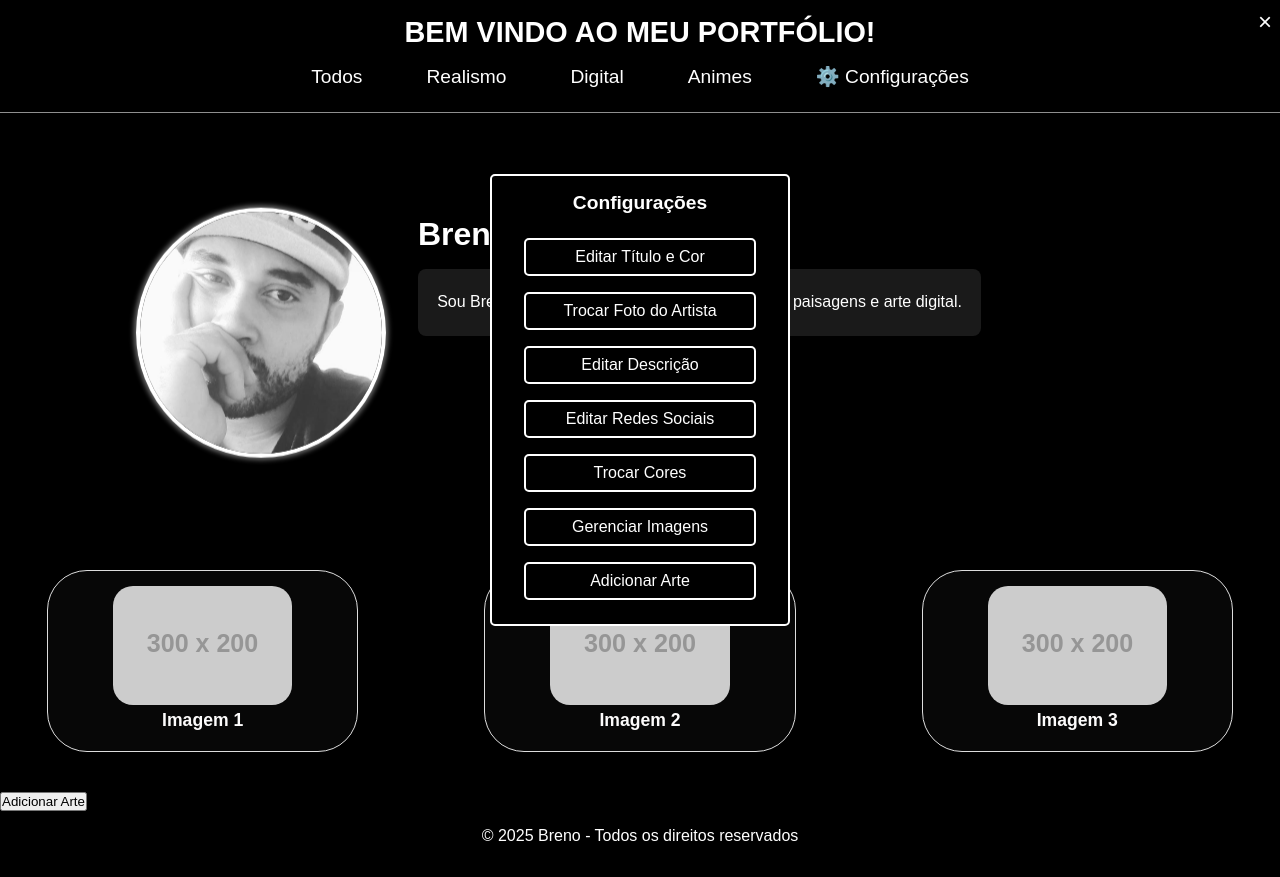
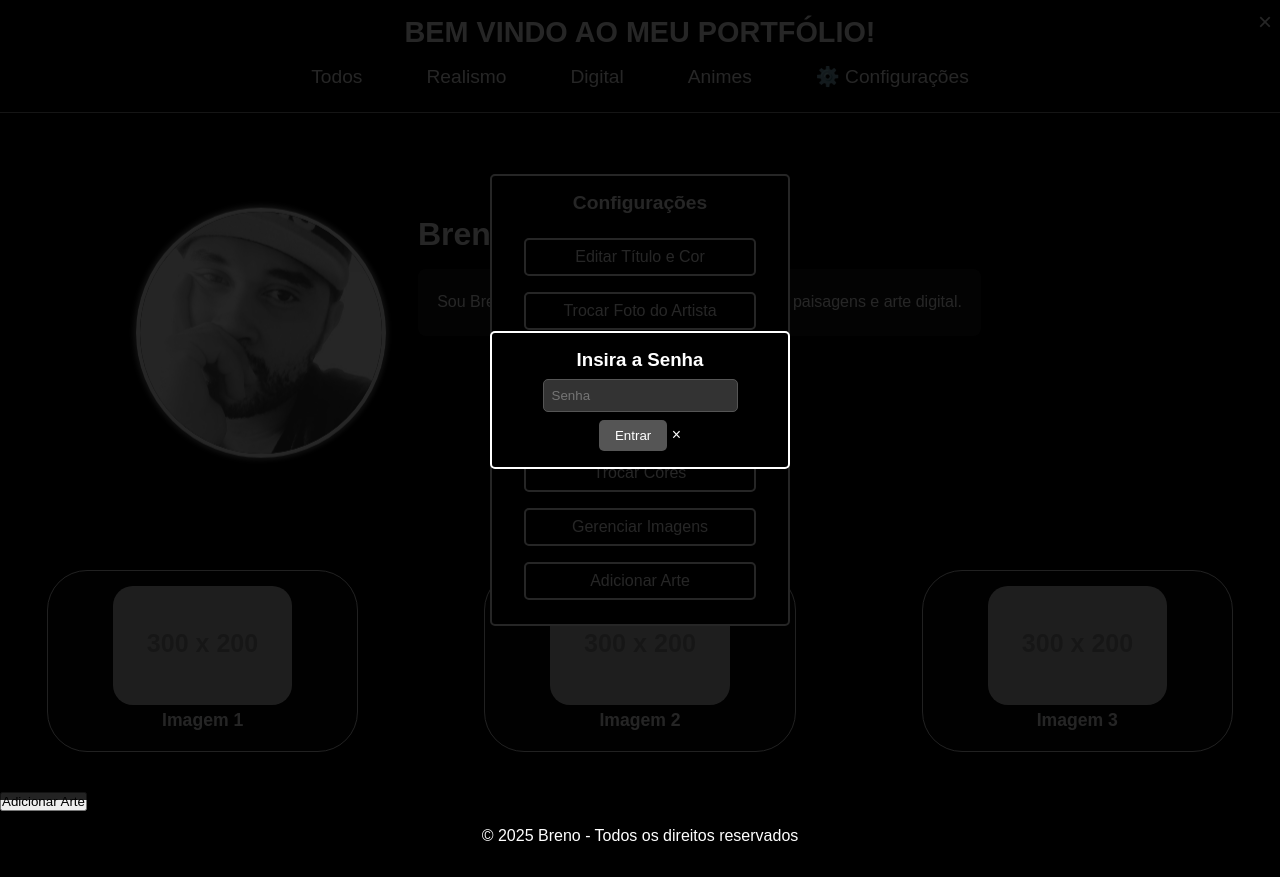
Before and after one commit to Brennogbi/desenho-portifolio, a plain HTML site: page frontend/index.html in a window 1280 px wide. Both pictures are taken after a click on the button "⚙️ Configurações". Drawn offline with Linux system fonts and the light colour scheme; no server answers; placeholder pictures from the web are drawn by us.

Commit message:
adicionado senha

```diff
--- a/backend/routes/config.js
+++ b/backend/routes/config.js
@@ -5,5 +5,6 @@
 
 router.get('/', configController.getConfig);
 router.put('/', upload.single('fotoPerfil'), configController.updateConfig);
+router.post('/auth', configController.auth); // Nova rota para autenticação
 
 module.exports = router;
--- a/frontend/script.js
+++ b/frontend/script.js
@@ -28,6 +28,65 @@ modal.appendChild(fecharModal);
 let paginaAtual = 1;
 const limite = 3;
 let currentColors = { background: '#000', text: '#fff', accent: '#fff' };
+let autenticado = false;
+
+configBtn.addEventListener('click', () => {
+  if (!autenticado) {
+    const loginModal = document.createElement('div');
+    loginModal.id = 'login-modal';
+    loginModal.className = 'modal';
+    loginModal.innerHTML = `
+      <div class="login-content">
+        <h3>Insira a Senha</h3>
+        <input type="password" id="senha-input" placeholder="Senha" />
+        <button onclick="verificarSenha()">Entrar</button>
+        <span id="fechar-login-modal">×</span>
+      </div>
+    `;
+    document.body.appendChild(loginModal);
+
+    loginModal.style.cssText = `
+      position: fixed;
+      top: 0;
+      left: 0;
+      width: 100%;
+      height: 100%;
+      background: rgba(0,0,0,0.85);
+      display: flex;
+      justify-content: center;
+      align-items: center;
+      z-index: 40;
+    `;
+
+    document.getElementById('fechar-login-modal').addEventListener('click', () => {
+      document.body.removeChild(loginModal);
+    });
+  } else {
+    configModal.classList.add('ativo');
+  }
+});
+
+async function verificarSenha() {
+  const senha = document.getElementById('senha-input').value;
+  try {
+    const res = await fetch('https://desenho-portifolio.onrender.com/api/auth', {
+      method: 'POST',
+      headers: { 'Content-Type': 'application/json' },
+      body: JSON.stringify({ senha })
+    });
+    const data = await res.json();
+    if (data.success) {
+      autenticado = true;
+      document.body.removeChild(document.getElementById('login-modal'));
+      configModal.classList.add('ativo');
+    } else {
+      alert(data.message || 'Erro ao autenticar');
+    }
+  } catch (error) {
+    console.error('Erro na autenticação:', error);
+    alert('Erro ao conectar com o servidor');
+  }
+}
 
 // Imagens fixas para exibir inicialmente
 const imagensFixas = [
--- a/frontend/style.css
+++ b/frontend/style.css
@@ -30,7 +30,6 @@ header {
   flex-direction: column;
   transition: background 0.3s, color 0.3s;
   border-bottom: 1px solid rgba(255, 255, 255, 0.562);
-
 }
 
 header h1 {
@@ -72,11 +71,9 @@ nav {
   justify-content: center;
   gap: 2rem;
   margin-top: 0.5rem;
-
 }
 
 .nav-btn {
-
   background: #000;
   color: #fff;
   border: 2px solid #fff;
@@ -84,12 +81,11 @@ nav {
   border-radius: 5px;
   cursor: pointer;
   font-size: 1.2rem;
-  transition:  font-size 0.3s, color 0.3s, transform 0.3s;
+  transition: font-size 0.3s, color 0.3s, transform 0.3s;
   border: none;
 }
 
 .nav-btn:hover {
-
   font-size: 1.4em; /* aumenta o tamanho */
   transform: scale(1.1); /* dá um pequeno zoom */
   text-shadow: 2px 2px 5px rgb(241, 240, 240); /* sombra nas letras */
@@ -112,7 +108,6 @@ nav {
   object-fit: cover;
   border: 4px solid #fff;
   transition: border-color 0.3s;
-
 
   /* Aplica as duas animações ao mesmo tempo */
   animation: balancar 3s ease-in-out infinite, brilho 2s linear infinite;
@@ -408,7 +403,6 @@ footer {
 footer .redes img {
   width: 24px;
   height: 24px;
-
 }
 
 /* Responsivo e Menu Mobile */
@@ -467,3 +461,36 @@ footer .redes img {
 }
 
 /* Modal para Imagens */
+
+/* Estilo para o modal de login */
+.login-content {
+  background: #000;
+  color: #fff;
+  border: 2px solid #fff;
+  border-radius: 5px;
+  padding: 1rem 2rem;
+  text-align: center;
+  width: 300px;
+}
+
+.login-content input {
+  padding: 0.5rem;
+  margin: 0.5rem 0;
+  border: 1px solid #555;
+  border-radius: 5px;
+  background: #333;
+  color: #fff;
+}
+
+.login-content button {
+  padding: 0.5rem 1rem;
+  background: #555;
+  border: none;
+  color: #fff;
+  border-radius: 5px;
+  cursor: pointer;
+}
+
+.login-content button:hover {
+  background: #777;
+}
```
Also changed, not shown: backend/controllers/configController.js (+14 -0 lines), frontend/index.html (+1 -1 lines).
